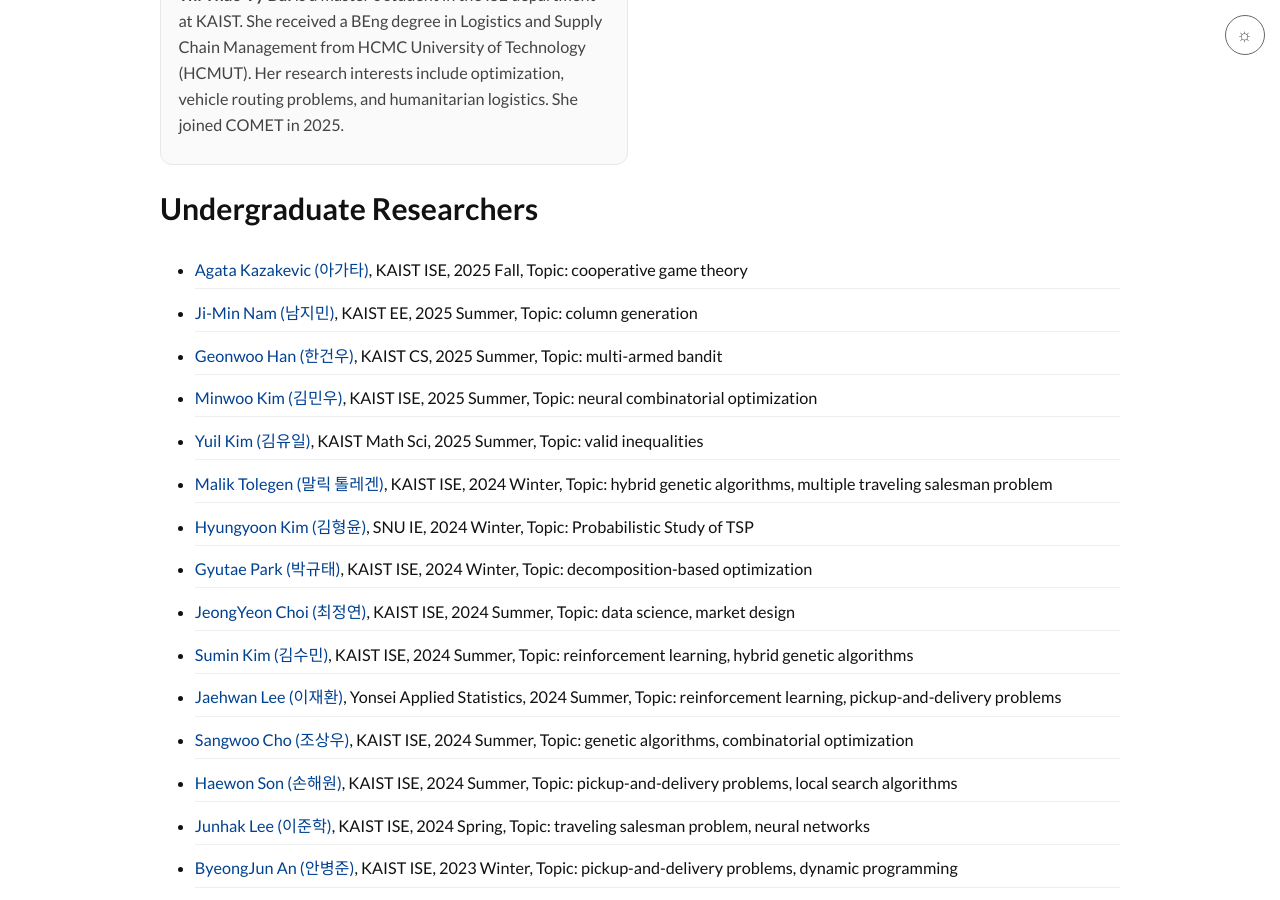
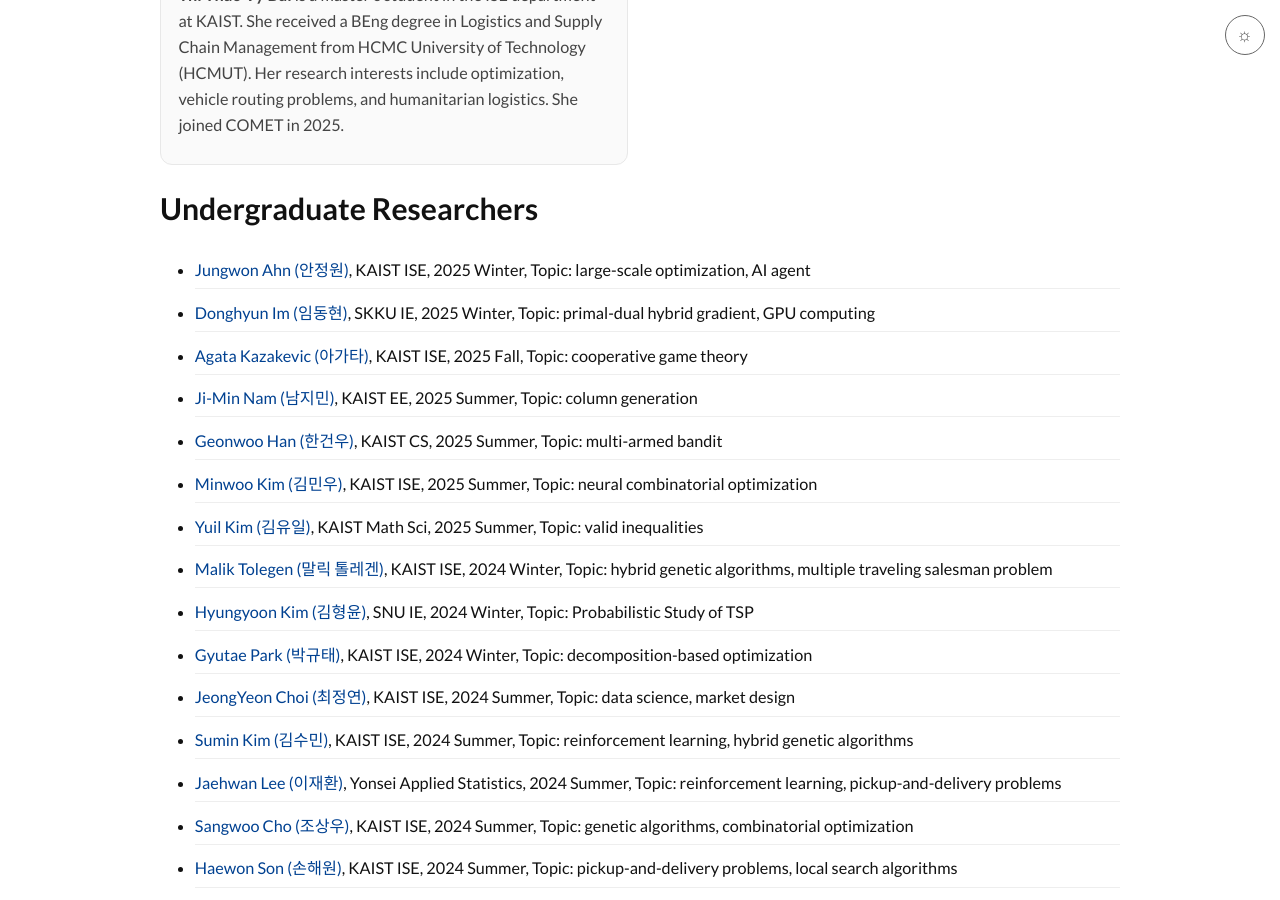
Before and after one commit to kaist-comet/kaist-comet.github.io, a Jekyll site: the page built from people/people.md, in a window 1280 px wide and 900 px high, scrolled down 3015 px. Built offline with Jekyll 4.4.1, drawn with Linux system fonts in a browser that asks for light colours; some web fonts are replaced; comment, search, counter and statistics services are not loaded.

Commit message:
2025 winter interns

```diff
--- a/_data/members.yml
+++ b/_data/members.yml
@@ -115,6 +115,20 @@ current:
     show_publications: true
 
 undergraduate:
+  - name: "Jungwon Ahn"
+    name_ko: "안정원"
+    linkedin: "https://www.linkedin.com/in/ingarden117/"
+    affiliation: "KAIST ISE"
+    period: "2025 Winter"
+    topic: "large-scale optimization, AI agent"
+
+  - name: "Donghyun Im"
+    name_ko: "임동현"
+    linkedin: "https://www.linkedin.com/in/dohnghyun-im-7a96573a1/"
+    affiliation: "SKKU IE"
+    period: "2025 Winter"
+    topic: "primal-dual hybrid gradient, GPU computing"
+
   - name: "Agata Kazakevic"
     name_ko: "아가타"
     linkedin: "https://www.linkedin.com/in/agata-kazakevic/"
```
